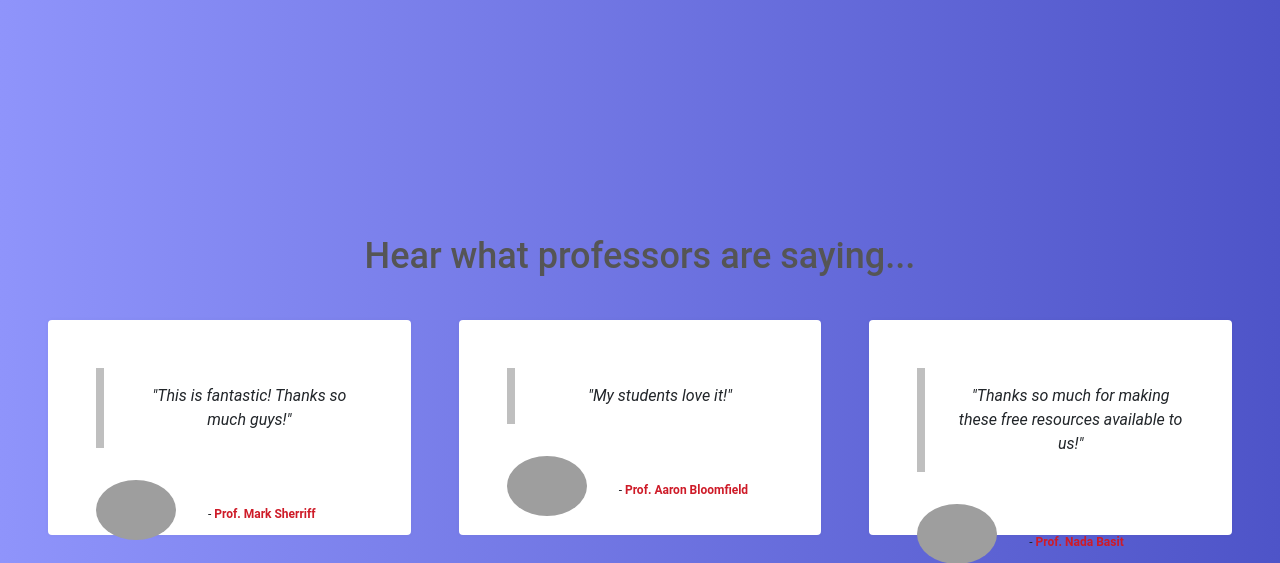
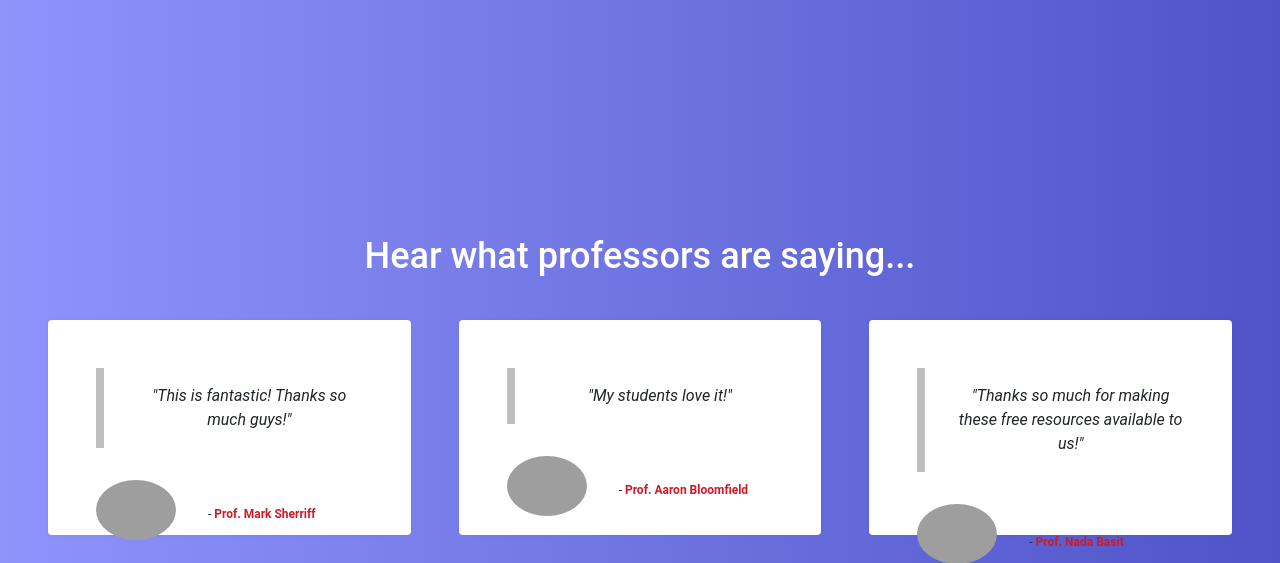
Before and after one commit to HarrisonClark/QuickTutor, a Django app: page / in a window 1280 px wide. Shown: the part 1071-1634 px from the top of the page. Run offline with Django 3.2, Linux system fonts and the light colour scheme; some libraries are stand-ins or nearby versions; grey boxes are pictures that could not be loaded.

Commit message:
Change color to white to read better.

```diff
--- a/study/static/main.css
+++ b/study/static/main.css
@@ -37,7 +37,7 @@ hr {
   hr.major {
     margin: 4rem 0; }
 h2 {
-  color: #555555; }
+  color: white; }
 blockquote {
   border-left-color: rgba(0, 0, 0, 0.25); }
 
```
